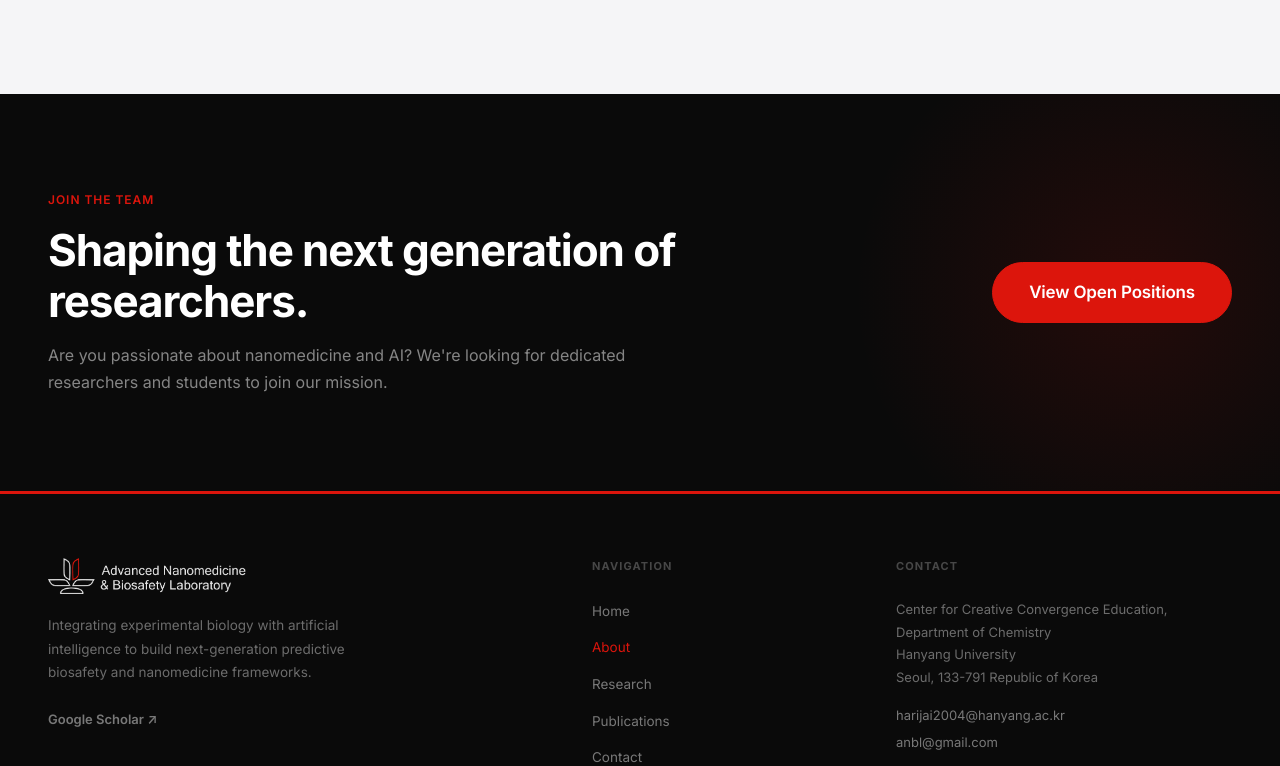
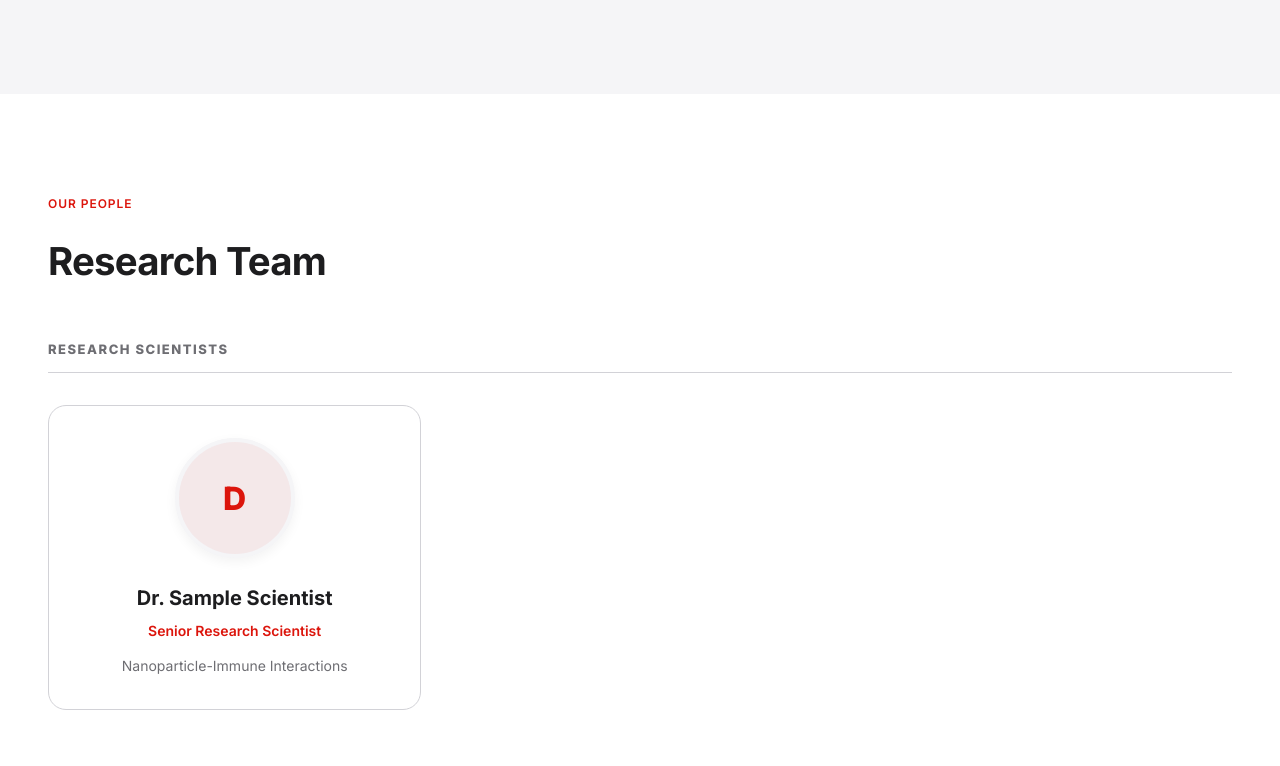
Before and after one commit to zipsar-Team7/anbl-website, a React (Vite) app: page /about in a window 1280 px wide. Shown: the part 2031-2797 px from the top of the page. Built offline with nearby package versions, Linux system fonts and the light colour scheme.

Commit message:
feat: implement About page, Publications page styles, and centralized lab data structure

```diff
--- a/src/data/labData.js
+++ b/src/data/labData.js
@@ -178,4 +178,42 @@ export const labData = {
       { name: "Suresh Ramakrishna", institution: "Hanyang University" },
     ],
   },
+  team: {
+    researchScientists: [
+      {
+        name: "Dr. Sample Scientist",
+        role: "Senior Research Scientist",
+        focus: "Nanoparticle-Immune Interactions",
+        image: null // placeholder
+      }
+    ],
+    students: [
+      {
+        name: "Member Name",
+        role: "Ph.D. Candidate",
+        focus: "AI-Driven Toxicity Prediction",
+        image: null
+      },
+      {
+        name: "Member Name",
+        role: "M.S. Student",
+        focus: "Multi-Omics Analysis",
+        image: null
+      }
+    ],
+    staff: [
+      {
+        name: "Staff Name",
+        role: "Lab Manager",
+        focus: "Administrative & Safety Oversight",
+        image: null
+      }
+    ]
+  },
+  gallery: [
+    { type: 'image', url: 'https://images.unsplash.com/photo-1581093588401-fbb62a02f120?auto=format&fit=crop&q=80', caption: 'ANBL Laboratory Facility' },
+    { type: 'image', url: 'https://images.unsplash.com/photo-1576086213369-97a306dca1c5?auto=format&fit=crop&q=80', caption: 'Nanotechnology Research' },
+    { type: 'image', url: 'https://images.unsplash.com/photo-1532187875605-1ef6c016b149?auto=format&fit=crop&q=80', caption: 'Cell Culture Analysis' },
+    { type: 'image', url: 'https://images.unsplash.com/photo-1579154235602-3c3753738010?auto=format&fit=crop&q=80', caption: 'Collaborative Discussion' }
+  ]
 };
--- a/src/pages/About/About.css
+++ b/src/pages/About/About.css
@@ -106,3 +106,170 @@
   .history-grid { grid-template-columns: 1fr; gap: 64px; }
   .cta-banner { flex-direction: column; text-align: center; padding: 40px 32px; }
 }
+
+/* ── Team Section ───────────────────────────────────── */
+.team-section {
+  padding-bottom: 120px;
+}
+
+.team-group {
+  margin-bottom: 80px;
+}
+
+.team-group:last-child {
+  margin-bottom: 0;
+}
+
+.team-category-title {
+  font-size: 13px;
+  font-weight: 800;
+  color: var(--text-muted);
+  text-transform: uppercase;
+  letter-spacing: 1.5px;
+  margin-bottom: 32px;
+  padding-bottom: 12px;
+  border-bottom: 1px solid var(--border);
+}
+
+.team-grid {
+  display: grid;
+  grid-template-columns: repeat(auto-fill, minmax(280px, 1fr));
+  gap: 32px;
+}
+
+.team-card {
+  background: #fff;
+  border: 1px solid var(--border);
+  border-radius: var(--radius);
+  padding: 32px;
+  transition: all 0.3s cubic-bezier(0.165, 0.84, 0.44, 1);
+  display: flex;
+  flex-direction: column;
+  align-items: center;
+  text-align: center;
+}
+
+.team-card:hover {
+  border-color: var(--red);
+  box-shadow: var(--shadow-md);
+  transform: translateY(-4px);
+}
+
+.team-card__img-box {
+  width: 120px;
+  height: 120px;
+  border-radius: 50%;
+  overflow: hidden;
+  margin-bottom: 24px;
+  background: var(--surface);
+  border: 4px solid var(--surface);
+  box-shadow: 0 4px 12px rgba(0,0,0,0.05);
+}
+
+.team-card__img-box img {
+  width: 100%;
+  height: 100%;
+  object-fit: cover;
+}
+
+.team-card__placeholder {
+  width: 100%;
+  height: 100%;
+  display: flex;
+  align-items: center;
+  justify-content: center;
+  background: var(--red-soft);
+  color: var(--red);
+  font-size: 32px;
+  font-weight: 800;
+}
+
+.team-card__name {
+  font-size: 20px;
+  font-weight: 700;
+  color: var(--text-primary);
+  margin-bottom: 6px;
+}
+
+.team-card__role {
+  font-size: 14px;
+  font-weight: 600;
+  color: var(--red);
+  margin-bottom: 12px;
+}
+
+.team-card__focus {
+  font-size: 14px;
+  color: var(--text-muted);
+  line-height: 1.6;
+}
+
+/* ── Gallery Section ────────────────────────────────── */
+.gallery-section {
+  padding: 120px 0;
+}
+
+.gallery-grid {
+  display: grid;
+  grid-template-columns: repeat(auto-fill, minmax(350px, 1fr));
+  gap: 24px;
+}
+
+.gallery-item {
+  border-radius: var(--radius);
+  overflow: hidden;
+  position: relative;
+  aspect-ratio: 16 / 10;
+  background: var(--black-deep);
+  box-shadow: var(--shadow-sm);
+}
+
+.gallery-media {
+  width: 100%;
+  height: 100%;
+  position: relative;
+}
+
+.gallery-media img,
+.gallery-media video {
+  width: 100%;
+  height: 100%;
+  object-fit: cover;
+  transition: transform 0.8s cubic-bezier(0.165, 0.84, 0.44, 1);
+}
+
+.gallery-item:hover .gallery-media img {
+  transform: scale(1.08);
+}
+
+.gallery-overlay {
+  position: absolute;
+  inset: 0;
+  background: linear-gradient(to top, rgba(0,0,0,0.85) 0%, transparent 60%);
+  display: flex;
+  align-items: flex-end;
+  padding: 24px;
+  opacity: 0;
+  transition: all 0.3s ease;
+}
+
+.gallery-item:hover .gallery-overlay {
+  opacity: 1;
+}
+
+.gallery-caption {
+  color: #fff;
+  font-size: 15px;
+  font-weight: 500;
+  transform: translateY(10px);
+  transition: transform 0.3s ease;
+}
+
+.gallery-item:hover .gallery-caption {
+  transform: translateY(0);
+}
+
+@media (max-width: 600px) {
+  .team-grid { grid-template-columns: 1fr; }
+  .gallery-grid { grid-template-columns: 1fr; }
+}
--- a/src/pages/About/About.jsx
+++ b/src/pages/About/About.jsx
@@ -106,6 +106,99 @@ export default function About() {
         </div>
       </section>
 
+      {/* ── TEAM SECTION ───────────────────────────────────── */}
+      <section className="section team-section">
+        <div className="container">
+          <div className="section-header">
+            <span className="section-label">Our People</span>
+            <h2 className="t-h2">Research Team</h2>
+          </div>
+
+          {/* Research Scientists */}
+          <div className="team-group">
+            <h3 className="team-category-title">Research Scientists</h3>
+            <div className="team-grid">
+              {labData.team.researchScientists.map((member, i) => (
+                <div key={i} className="team-card">
+                  <div className="team-card__img-box">
+                    {member.image ? <img src={member.image} alt={member.name} /> : <div className="team-card__placeholder"><span>{member.name.charAt(0)}</span></div>}
+                  </div>
+                  <div className="team-card__info">
+                    <h4 className="team-card__name">{member.name}</h4>
+                    <p className="team-card__role">{member.role}</p>
+                    <p className="team-card__focus">{member.focus}</p>
+                  </div>
+                </div>
+              ))}
+            </div>
+          </div>
+
+          {/* Students */}
+          <div className="team-group">
+            <h3 className="team-category-title">Graduate & Undergraduate Students</h3>
+            <div className="team-grid">
+              {labData.team.students.map((member, i) => (
+                <div key={i} className="team-card">
+                  <div className="team-card__img-box">
+                    {member.image ? <img src={member.image} alt={member.name} /> : <div className="team-card__placeholder"><span>{member.name.charAt(0)}</span></div>}
+                  </div>
+                  <div className="team-card__info">
+                    <h4 className="team-card__name">{member.name}</h4>
+                    <p className="team-card__role">{member.role}</p>
+                    <p className="team-card__focus">{member.focus}</p>
+                  </div>
+                </div>
+              ))}
+            </div>
+          </div>
+
+          {/* Staff */}
+          <div className="team-group">
+            <h3 className="team-category-title">Staff Members</h3>
+            <div className="team-grid">
+              {labData.team.staff.map((member, i) => (
+                <div key={i} className="team-card">
+                  <div className="team-card__img-box">
+                    {member.image ? <img src={member.image} alt={member.name} /> : <div className="team-card__placeholder"><span>{member.name.charAt(0)}</span></div>}
+                  </div>
+                  <div className="team-card__info">
+                    <h4 className="team-card__name">{member.name}</h4>
+                    <p className="team-card__role">{member.role}</p>
+                    <p className="team-card__focus">{member.focus}</p>
+                  </div>
+                </div>
+              ))}
+            </div>
+          </div>
+        </div>
+      </section>
+
+      {/* ── GALLERY SECTION ────────────────────────────────── */}
+      <section className="section gallery-section" style={{ background: 'var(--surface)' }}>
+        <div className="container">
+          <div className="section-header">
+            <span className="section-label">Visual Journey</span>
+            <h2 className="t-h2">Lab Gallery</h2>
+          </div>
+          <div className="gallery-grid">
+            {labData.gallery.map((item, i) => (
+              <div key={i} className="gallery-item">
+                <div className="gallery-media">
+                  {item.type === 'image' ? (
+                    <img src={item.url} alt={item.caption} />
+                  ) : (
+                    <video src={item.url} controls />
+                  )}
+                  <div className="gallery-overlay">
+                    <p className="gallery-caption">{item.caption}</p>
+                  </div>
+                </div>
+              </div>
+            ))}
+          </div>
+        </div>
+      </section>
+
       {/* ── CTA BAND ───────────────────────────────────────── */}
       <section className="cta-band">
         <div className="container cta-band__inner">
--- a/src/pages/Publications/Publications.css
+++ b/src/pages/Publications/Publications.css
@@ -286,85 +286,89 @@
 .pub-card {
   background: #fff;
   border: 1px solid var(--border);
-  border-radius: var(--radius);
-  padding: 40px;
-  transition: all 0.4s cubic-bezier(0.16, 1, 0.3, 1);
-  animation: cardFadeIn 0.6s both ease-out;
+  border-radius: var(--radius-sm);
+  padding: 24px 32px;
+  transition: all 0.3s ease;
+  animation: cardFadeIn 0.5s both ease-out;
 }
 
 @keyframes cardFadeIn {
-  from { opacity: 0; transform: translateY(24px); }
+  from { opacity: 0; transform: translateY(16px); }
   to   { opacity: 1; transform: translateY(0); }
 }
 
 .pub-card:hover {
   border-color: var(--red);
-  box-shadow: 0 12px 48px rgba(0,0,0,0.06);
-  transform: translateY(-4px);
+  box-shadow: 0 8px 32px rgba(0,0,0,0.04);
+  transform: translateY(-2px);
 }
 
 .pub-card__header {
   display: flex;
   align-items: center;
-  gap: 16px;
-  margin-bottom: 24px;
+  gap: 12px;
+  margin-bottom: 12px;
 }
 
 .pub-card__year-badge {
-  font-size: 11px;
+  font-size: 10px;
   font-weight: 800;
-  background: var(--red);
-  color: #fff;
-  padding: 3px 12px;
+  background: var(--red-soft);
+  color: var(--red);
+  padding: 2px 10px;
   border-radius: var(--radius-pill);
-  letter-spacing: 0.5px;
+  border: 1px solid var(--red-border);
 }
 
 .pub-card__journal {
-  font-size: 13px;
+  font-size: 11px;
   font-weight: 700;
   color: var(--text-muted);
   text-transform: uppercase;
-  letter-spacing: 1.2px;
+  letter-spacing: 0.8px;
 }
 
 .pub-card__title {
-  font-size: 22px;
+  font-size: 18px;
   font-weight: 700;
-  line-height: 1.4;
+  line-height: 1.35;
   color: var(--text-primary);
-  margin-bottom: 16px;
+  margin-bottom: 8px;
 }
 
 .pub-card__authors {
-  font-size: 16px;
+  font-size: 14px;
   color: var(--text-secondary);
-  line-height: 1.7;
-  margin-bottom: 32px;
+  line-height: 1.5;
+  margin-bottom: 20px;
 }
 
 .pub-card__footer {
   display: flex;
   align-items: center;
   justify-content: space-between;
-  padding-top: 28px;
+  padding-top: 16px;
   border-top: 1px solid var(--border-light);
 }
 
-.pub-card__actions {
+.pub-card__meta {
   display: flex;
-  align-items: center;
+  gap: 16px;
+  font-size: 12px;
+  color: var(--text-muted);
+  font-weight: 500;
 }
 
 .pub-card__scholar-link {
   display: flex;
   align-items: center;
-  gap: 8px;
-  padding: 8px 16px;
-  background: var(--red-soft);
+  gap: 6px;
+  padding: 6px 12px;
+  background: transparent;
   color: var(--red);
-  border-radius: var(--radius-sm);
-  font-size: 13px;
+  border: 1px solid var(--red-border);
+  border-radius: var(--radius-xs);
+  font-size: 12px;
   font-weight: 700;
   transition: all 0.2s;
 }
@@ -372,16 +376,7 @@
 .pub-card__scholar-link:hover {
   background: var(--red);
   color: #fff;
-  transform: translateY(-1px);
-  box-shadow: 0 4px 12px rgba(220, 21, 12, 0.2);
-}
-
-.pub-card__scholar-link svg {
-  opacity: 0.8;
-}
-
-.pub-card__scholar-link:hover svg {
-  opacity: 1;
+  border-color: var(--red);
 }
 
 /* Pagination */
```
